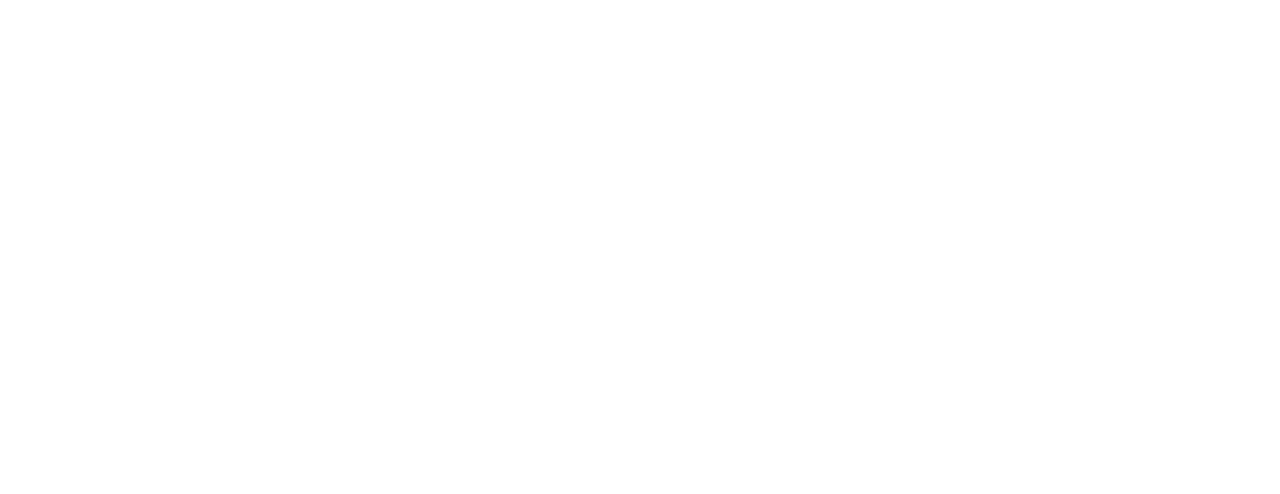
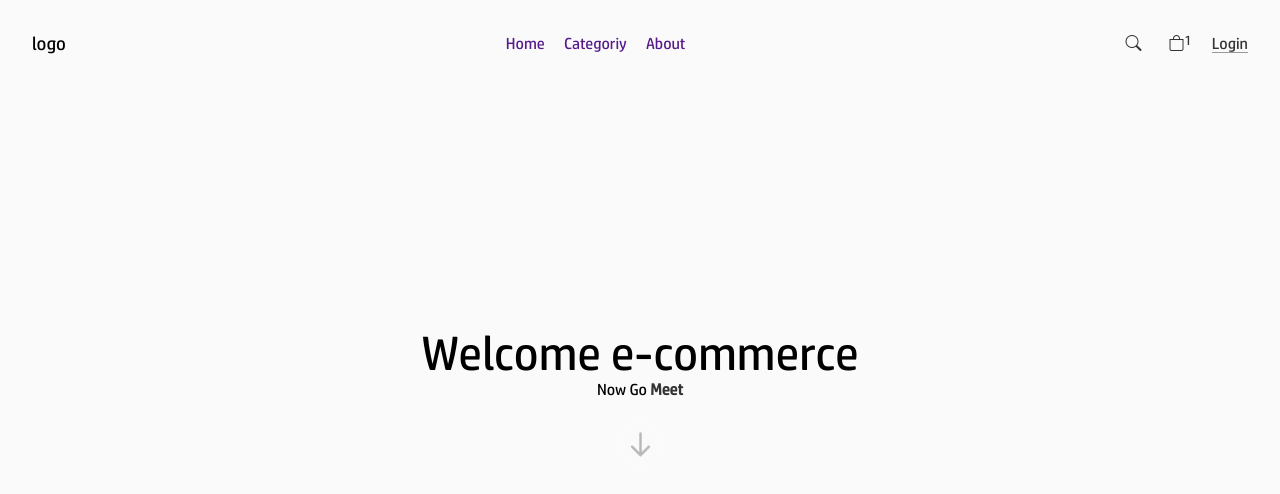
Before and after one commit to tomasmanueltm/ecommerce-andre, a plain HTML site: page index.html in a window 1280 px wide. Drawn offline with nearby package versions, Linux system fonts and the light colour scheme; files that its build step writes are made by us from their sources.

Commit message:
base adicionada

```diff
--- /dev/null
+++ b/assets/sass/icon/icons.css
@@ -0,0 +1,49 @@
+@font-face {
+    font-family: "icons";
+    src: url("icons.woff2") format("woff2"),
+    url("icons.woff") format("woff");
+    /* ?856008caa5eb66df68595e734e59580d */
+  }
+
+  [class^="bi-"]::before,
+  [class*=" bi-"]::before {
+    display: inline-block;
+    font-family: icons !important;
+    font-style: normal;
+    font-weight: normal !important;
+    font-variant: normal;
+    text-transform: none;
+    line-height: 1;
+    vertical-align: -.125em;
+    -webkit-font-smoothing: antialiased;
+    -moz-osx-font-smoothing: grayscale;
+  }
+
+  .bi-search::before { content: "\f52a"; }
+  .bi-facebook::before { content: "\f344"; }
+  .bi-github::before { content: "\f3ed"; }
+  .bi-linkedin::before { content: "\f472"; }
+  .bi-envelope::before { content: "\f32f"; }
+  .bi-bag-check::before { content: "\f178"; }
+  .bi-bag-check::before { content: "\f179"; }
+  .bi-joystick::before { content: "\f448"; }
+  .bi-geo-alt::before { content: "\f3e8"; }
+  .bi-cart::before { content: "\f244"; }
+  .bi-cart2::before { content: "\f243"; }
+  .bi-cart3::before { content: "\f244"; }
+  .bi-check-all::before { content: "\f269"; }
+  .bi-lock::before { content: "\f47b"; }
+  .bi-up::before { content: "\f148"; }
+  .bi-down::before { content: "\f128"; }
+  .bi-left::before { content: "\f12f"; }
+  .bi-right::before { content: "\f138"; }
+  .bi-eye-off::before { content: "\f340"; }
+  .bi-lock-fill::before { content: "\f47a"; }
+  .bi-eye::before { content: "\f341"; }
+  .bi-heart::before { content: "\f417"; }
+  .bi-heart-cart::before { content: "\f416"; }
+  .bi-heart-full::before { content: "\f415"; }
+  .bi-rect-down::before { content: "\f282"; }
+  .bi-whatsapp::before { content: "\f618"; }
+  .bi-lef::before { content: "\f284"; }
+  .bi-righ::before { content: "\f285"; }
--- a/assets/sass/main.sass
+++ b/assets/sass/main.sass
@@ -0,0 +1,106 @@
+@font-face
+    font-family: "hp-simplified"
+    src: url("hp-simplified.ttf")
+
+@font-face
+    font-family: "bahnschrift"
+    src: url("bahnschrift.ttf")
+
+
+// configuracao padrao
+*
+    margin: 0px
+    padding: 0px
+    list-style: none
+    font-weight: 400
+    user-select: none
+    word-break: keep-all
+    scrollbar-width: none
+    text-decoration: none
+    box-sizing: border-box
+    font-family: hp-simplified
+    scroll-behavior: smooth
+
+
+
+// configuracao padrao
+body
+
+    padding: 0px
+    margin: 0px
+    overflow-x: hidden
+
+
+// retirar a linha do scroll
+::scrollbar
+    width: 0px!important
+*::scrollbar
+    width: 0px!important
+*::-webkit-scrollbar
+    width: 0px!important
+*::-moz-scrollbar
+    width: 0px!important
+*::-ms-scrollbar
+    width: 0px!important
+*::-moz-osx-scrollbar
+    width: 0px!important
+*::-o-scrollbar
+    width: 0px!important
+
+
+.flex-normal
+    display: flex
+    justify-content: space-between
+
+.flex-center
+    display: flex
+    align-items: center
+    justify-content: center
+
+.align-center
+    align-items: center
+.align-baselize
+    align-items: baseline
+.between
+    justify-content: space-between
+.around
+    justify-content: space-around
+
+.page
+    width: 100%
+    padding: 2rem
+.row
+    flex-direction: row
+.column
+    flex-direction: column
+.fw
+    font-weight: 900
+
+
+
+
+
+
+
+
+
+
+//initScroll
+@keyframes initScro
+    from
+        opacity: 0.2
+        transform: translateY(-10px)
+    to
+        opacity: 1
+        transform: translateY(0)
+//
+@keyframes bounce
+    from
+        opacity: 0.2
+        transform: translateY(-50vh) rotate(-45deg) scale(2.5)
+    80%
+        ransform: translateY(-80%) rotate(-45deg) scale(1.8)
+        opacity: .2
+    to
+        opacity: 1
+        transform: translate(0, 0) rotate(0deg) scale(1.5)
--- a/assets/sass/styler.sass
+++ b/assets/sass/styler.sass
@@ -0,0 +1,78 @@
+@import url("icon/icons.css")
+@import "main"
+
+
+.initScroll
+    z-index: 0
+    height: 100vh
+    inset: 0 0 0 0
+    position: relative
+    background: #fafafa
+    text-align: center
+    animation: bounce 0.6s   ease-out
+    transition: transform 400ms cubic-bezier(0.23, 1, 0.32, 1)
+
+    h1
+        font-size: 3rem
+    p
+        strong
+            color: #333
+
+    a
+        width: 45px
+        height: 45px
+        padding: 7px
+        border: none
+        margin: 2rem 0 0
+        border-radius: 50%
+        position: relative
+        animation: initScro 0.7s infinite
+        border: 1px solid #fff
+
+        svg
+            color: #333
+        &:hover
+            background: #fff
+            border-color: #333
+            transition: background 0.3s, border .3s, animation 0.6s ease-out
+
+
+// header
+.header
+    top: 0px
+    z-index: 2
+    width: 100%
+    position: absolute
+
+    ul
+        display: block
+
+        li
+            margin: 0 0 0 1rem
+            display: inline-block
+
+            &:first-child
+                margin: 0px
+    menu.lista
+        .icons
+            a
+                cursor: pointer
+                margin: 0 1.5rem 0 0
+                display: inline-block
+
+                &:last-child
+                    margin: 0px
+                &.login-href
+                    border-bottom: 1px solid #999
+
+                color: #333
+
+                &.cart
+                    position: relative
+                    i
+                        position: relative
+                        small
+                            top: -2px
+                            rigth: -2px
+                            position: absolute
+                            font-style: normal
--- a/index.html
+++ b/index.html
@@ -10,6 +10,45 @@
 <body>
 
 
+<aside class="initScroll page flex-center column">
+    <h1>Welcome e-commerce</h1>
+    <p>Now Go <strong class="fw">Meet</strong></p>
+    <a href="">
+        <svg xmlns="http://www.w3.org/2000/svg" class="h-6 w-6" fill="none" viewBox="0 0 24 24" stroke="currentColor" stroke-width="2">
+            <path stroke-linecap="round" stroke-linejoin="round" d="M19 14l-7 7m0 0l-7-7m7 7V3" />
+        </svg>
+    </a>
+</aside>
+
+<!--  -->
+<header class="header page flex-normal align-center row" id="home">
+    <h3>lo<span>g</span>o</h3>
+    <!--nav -->
+    <ul>
+        <li><a href="">Home</a></li>
+        <li><a href="">Categoriy</a></li>
+        <li><a href="">About</a></li>
+    </ul>
+    <!-- menu toggle -->
+    <menu class="lista">
+        <div class="icons">
+            <a href=""><i class="bi bi-search"></i></a>
+            <a class="cart"><i class="bi bi-bag-check"><small>1</small></i></a>
+            <a href="" class="login-href">Login</a>
+
+        </div>
+
+        <!-- <div class="toggle">
+            <svg>
+                <path></path>
+            </svg>
+        </div> -->
+    </menu>
+</header>
+
+
+
+<!--  -->
 
 </body>
 </html>
```
Also changed, not shown: assets/sass/Roboto.ttf (added), assets/sass/bahnschrift.ttf (added), assets/sass/hp-simplified.ttf (added), assets/sass/icon/Roboto.ttf (added), assets/sass/icon/icons.woff (added), assets/sass/icon/icons.woff2 (added), assets/sass/icon/montserrat.ttf (added), assets/sass/main.css (added), assets/sass/montserrat.ttf (added), assets/sass/styler.css (added), 2 other files.
